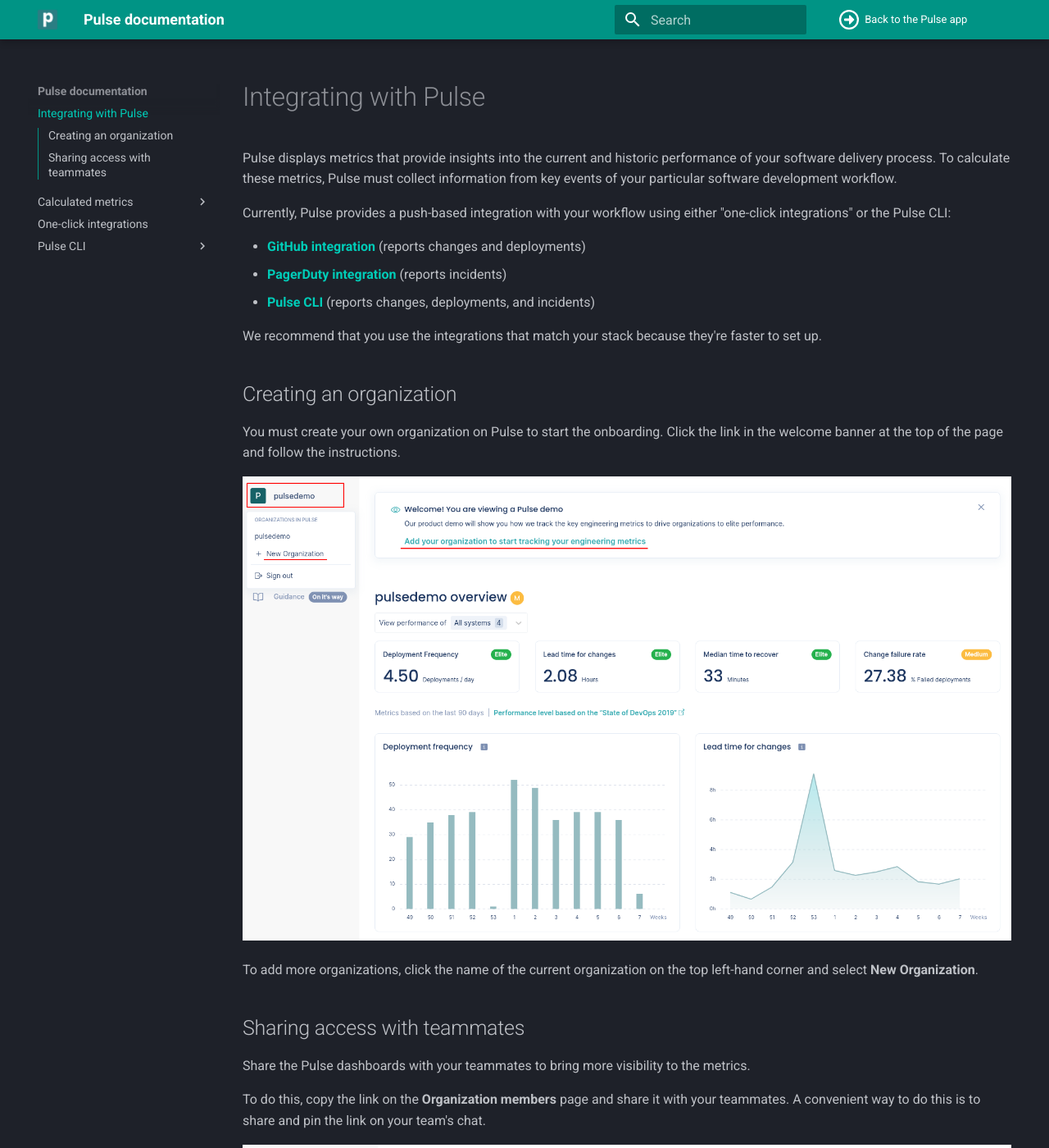
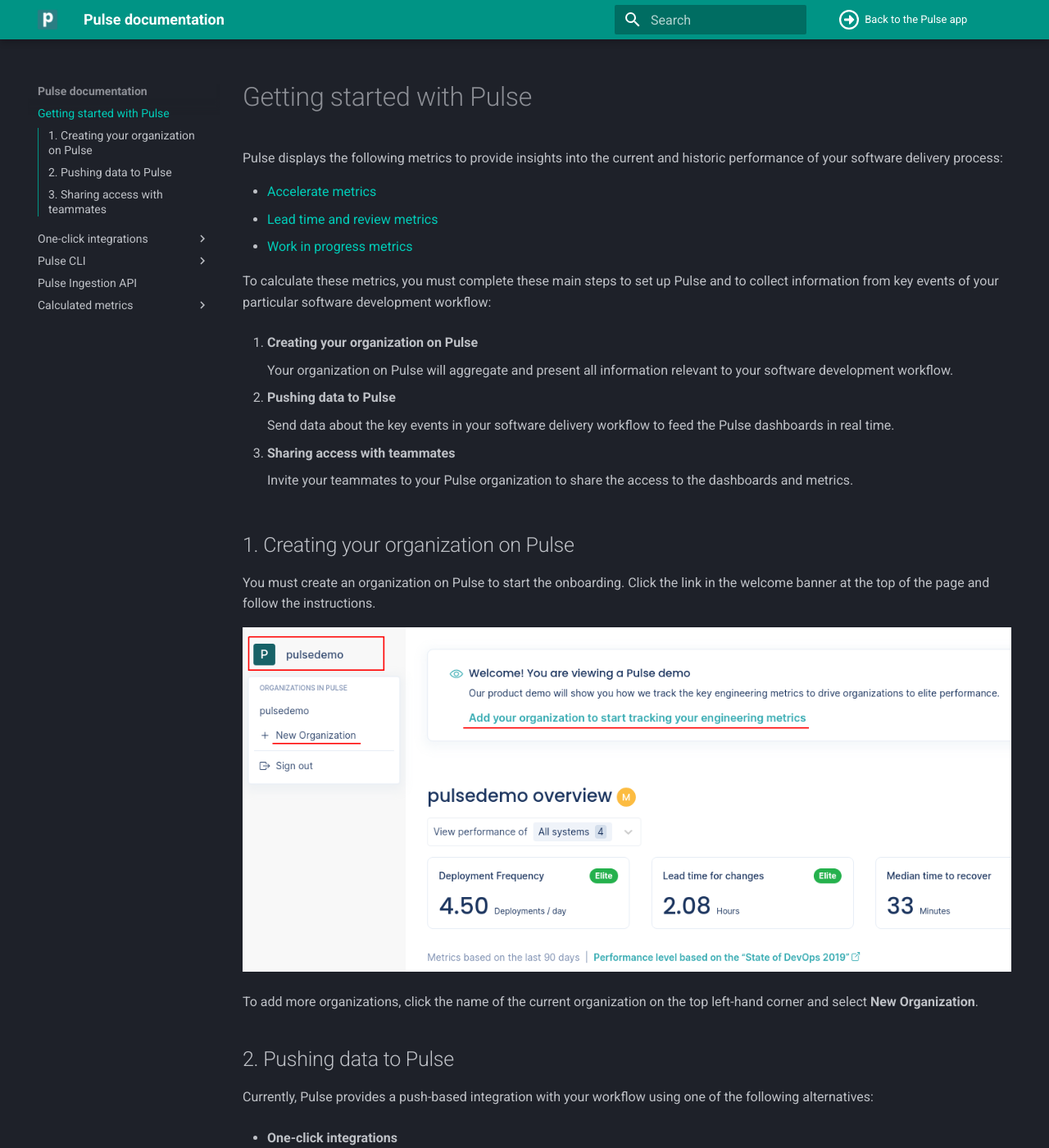
Before and after one commit to codacy/pulse-user-docs, an MkDocs documentation site: the page built from docs/index.md, in a window 1280 px wide and 1400 px high. Shown: the whole window at 82% size. Built offline with MkDocs 1.6.1 and Material for MkDocs 9.7.7, drawn with Linux system fonts in a browser that asks for light colours; some of the changed text lies outside the part shown.

Commit message:
clean: Refactor documentation structure PUL-625 (#67)
* clean: Move calculated metrics reference to bottom of navigation tree

* clean: Split one-click integrations into dedicated pages

* clean: Group all info on using the Pulse CLI in a single page

* clean: Simplify and reduce size of screenshots main page

* feature: Add link to Pulse Ingestion API to the navigation tree

* clean: Refactor main documentation page into a "Getting started"

```diff
--- a/docs/index.md
+++ b/docs/index.md
@@ -1,24 +1,58 @@
-# Integrating with Pulse
+# Getting started with Pulse
 
-Pulse displays metrics that provide insights into the current and historic performance of your software delivery process. To calculate these metrics, Pulse must collect information from key events of your particular software development workflow.
+Pulse displays the following metrics to provide insights into the current and historic performance of your software delivery process:
 
-Currently, Pulse provides a push-based integration with your workflow using either "one-click integrations" or the Pulse CLI:
+-   [Accelerate metrics](metrics/accelerate.md)
+-   [Lead time and review metrics](metrics/lead-time-reviews.md)
+-   [Work in progress metrics](metrics/work-in-progress.md)
 
--   **[GitHub integration](one-click-integrations.md#github)** (reports changes and deployments)
--   **[PagerDuty integration](one-click-integrations.md#pagerduty)** (reports incidents)
--   **[Pulse CLI](cli/installing-the-pulse-cli.md)** (reports changes, deployments, and incidents)
+To calculate these metrics, you must complete these main steps to set up Pulse and to collect information from key events of your particular software development workflow:
 
-We recommend that you use the integrations that match your stack because they're faster to set up.
+1.  **Creating your organization on Pulse**
 
-## Creating an organization
+    Your organization on Pulse will aggregate and present all information relevant to your software development workflow.
 
-You must create your own organization on Pulse to start the onboarding. Click the link in the welcome banner at the top of the page and follow the instructions.
+1.  **Pushing data to Pulse**
+
+    Send data about the key events in your software delivery workflow to feed the Pulse dashboards in real time.
+
+1.  **Sharing access with teammates**
+
+    Invite your teammates to your Pulse organization to share the access to the dashboards and metrics.
+
+## 1. Creating your organization on Pulse
+
+You must create an organization on Pulse to start the onboarding. Click the link in the welcome banner at the top of the page and follow the instructions.
 
 ![Adding a new organization on Pulse](images/organization-add.png)
 
 To add more organizations, click the name of the current organization on the top left-hand corner and select **New Organization**.
 
-## Sharing access with teammates
+## 2. Pushing data to Pulse
+
+Currently, Pulse provides a push-based integration with your workflow using one of the following alternatives:
+
+-   **One-click integrations**
+
+    Pulse currently supports the following "one-click" integrations that simplify the process of setting up your workflows to send data to Pulse:
+
+    -   **[GitHub integration](one-click-integrations/github-integration.md):** reports changes and deployments
+    -   **[PagerDuty integration](one-click-integrations/pagerduty-integration.md):** reports incidents
+
+    We plan to continue developing integrations for the most popular Git providers, CI/CD platforms, and incident management tools.
+
+-   **[Pulse CLI](cli/cli.md)**
+
+    The Pulse CLI is a binary that you can use to push data to Pulse directly from your CI/CD workflows.
+
+-   **[Pulse Ingestion API](https://ingestion.pulse.codacy.com/v1/api-docs){: target="_blank"}**
+
+    Use the Pulse Ingestion API in scenarios where it may not be feasible to use the CLI to send data to Pulse, such as when you have the data inside an application.
+
+!!! note
+    We recommend that you use the integrations that match your stack because they're faster to set up.
+
+## 3. Sharing access with teammates
 
 Share the Pulse dashboards with your teammates to bring more visibility to the metrics.
 
--- a/mkdocs.yml
+++ b/mkdocs.yml
@@ -48,12 +48,14 @@
 
 nav:
   - index.md
+  - "One-click integrations":
+    - one-click-integrations/github-integration.md
+    - one-click-integrations/pagerduty-integration.md
+  - "Pulse CLI":
+    - cli/cli.md
+    - cli/examples.md
+  - "Pulse Ingestion API": https://ingestion.pulse.codacy.com/v1/api-docs
   - "Calculated metrics":
     - metrics/accelerate.md
     - metrics/lead-time-reviews.md
     - metrics/work-in-progress.md
-  - one-click-integrations.md
-  - "Pulse CLI":
-    - cli/installing-the-pulse-cli.md
-    - cli/pushing-data-to-pulse.md
-    - cli/examples.md
```
Also changed, not shown: docs/cli/cli.md (renamed from docs/cli/pushing-data-to-pulse.md, +73 -8 lines), docs/cli/examples.md (+1 -1 lines), docs/cli/installing-the-pulse-cli.md (deleted, +0 -57 lines), docs/metrics/work-in-progress.md (+1 -1 lines), docs/one-click-integrations/github-integration.md (renamed from docs/one-click-integrations.md, +8 -32 lines), docs/one-click-integrations/pagerduty-integration.md (added, +18 -0 lines), docs/images/inviting-members.png, docs/images/organization-add.png, docs/one-click-integrations/images/ghi-installing.png (renamed from docs/images/ghi-installing.png), docs/one-click-integrations/images/ghi-ok.png (renamed from docs/images/ghi-ok.png), docs/one-click-integrations/images/ghi-strategy.png (renamed from docs/images/ghi-strategy.png), docs/one-click-integrations/images/pagerduty-webhook.png (renamed from docs/images/pagerduty-webhook.png), docs/one-click-integrations/images/pagerduty.png (renamed from docs/images/pagerduty.png).
